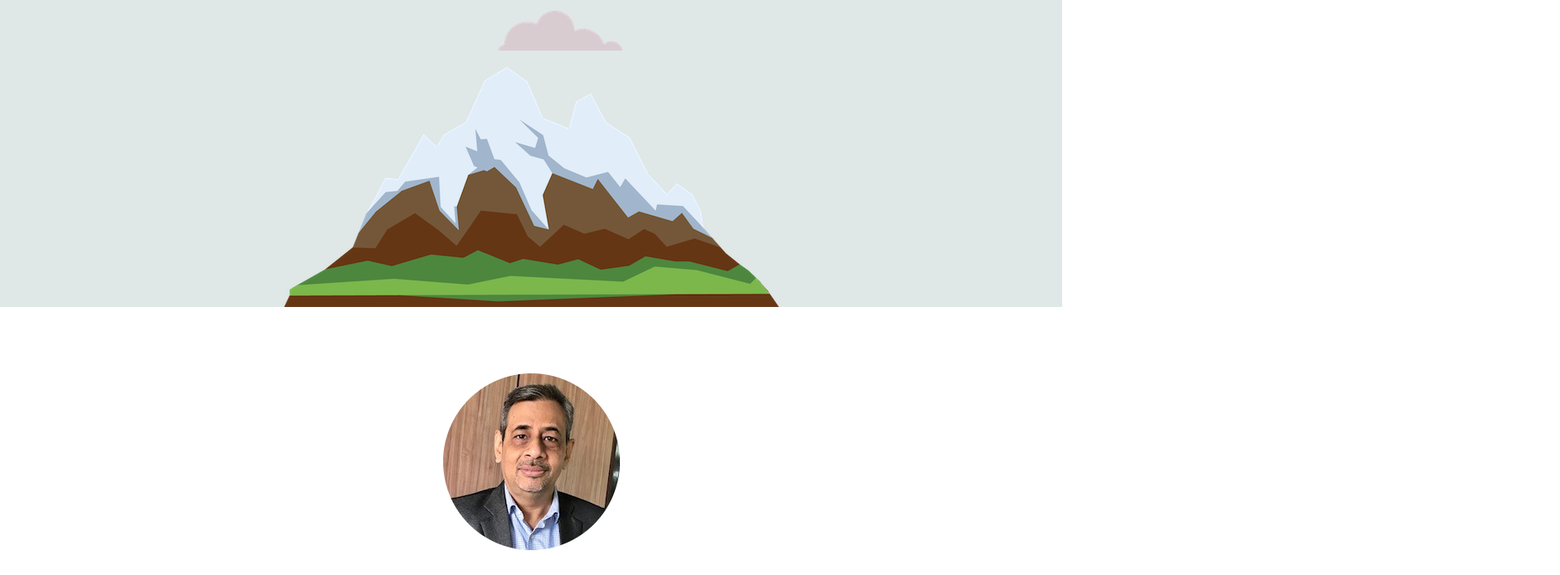
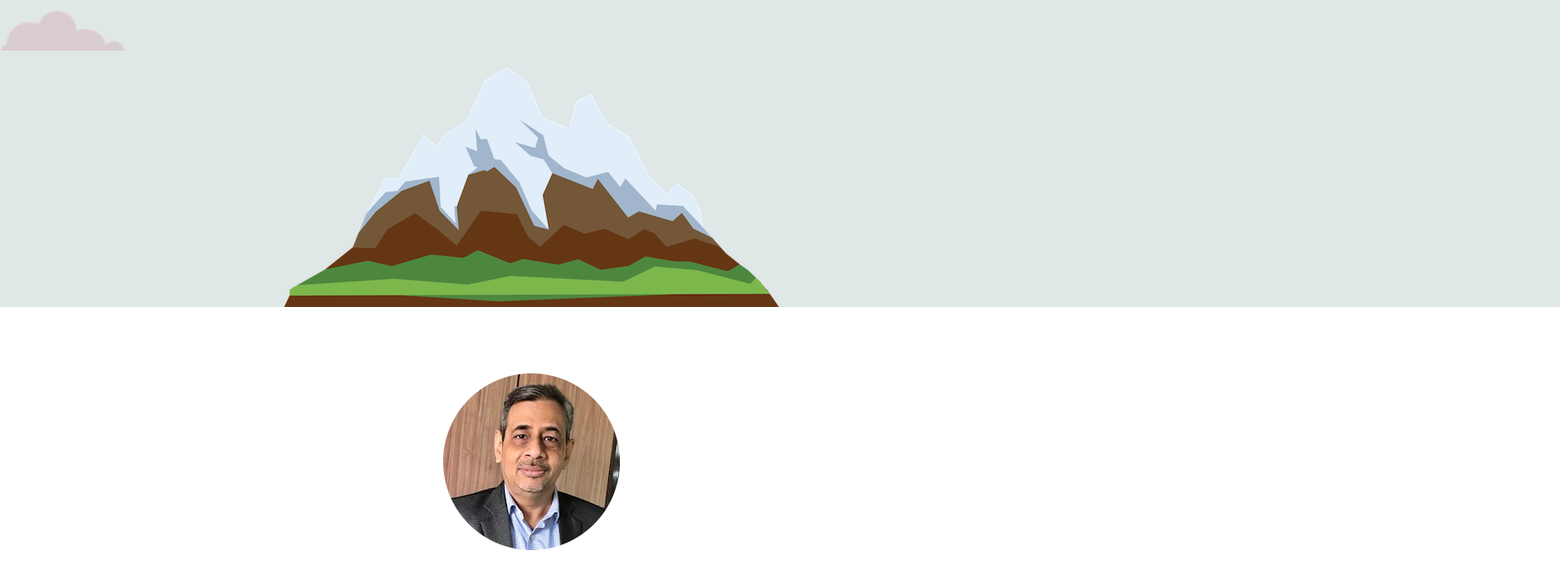
Before and after one commit to amitkapoor403/Resume, a plain HTML site: page index.html in a window 1280 px wide. Shown: the part 493-1186 px from the top of the page at 83% size, 1880 px wide, since content can reach past the window. Drawn offline with Linux system fonts and the light colour scheme.

Commit message:
Update style.css

```diff
--- a/style.css
+++ b/style.css
@@ -51,6 +51,14 @@ hr {
     padding-top: 100px;
     overflow: visible;
     border-bottom-radius: 25%;
+}
+
+@media (min-width: 360px) {
+    .top-container {
+        margin-left: -600px;
+        margin-right: -600px;
+
+    }
 }
 
 .top-cloud {
```
